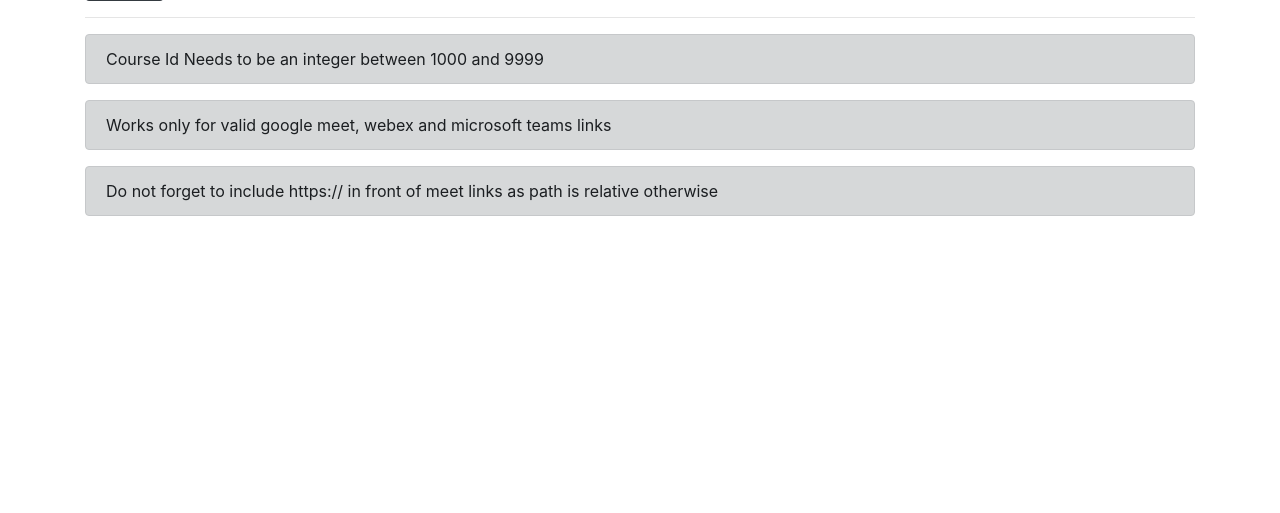
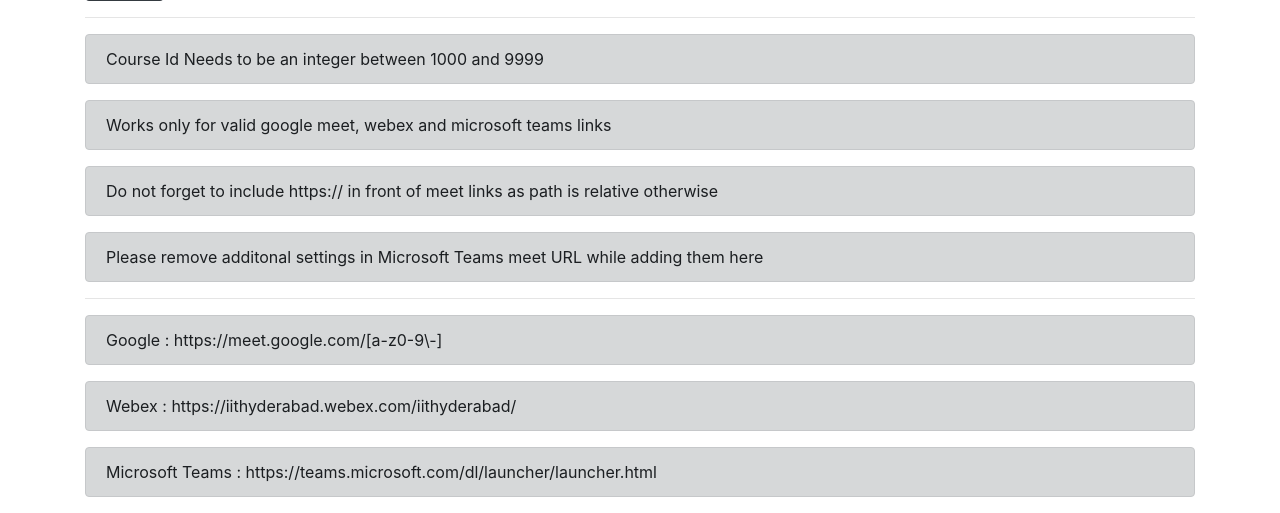
Before and after one commit to DivyanshK12/linkey, a Flask app: page /adder in a window 1280 px wide. Shown: the part 431-944 px from the top of the page. Before the commit the page ends 647 px from the top, so only its background shows below. Run offline with Flask 2, Linux system fonts and the light colour scheme; some libraries are stand-ins or nearby versions.

Commit message:
Updated Microdoft Link

```diff
--- a/app/main/utils.py
+++ b/app/main/utils.py
@@ -41,6 +41,6 @@ def validate_webex(url):
     return match_webex
 
 def validate_microsoft(url):
-    regex_microsoft = r"https://teams.microsoft.com/l/meetup-join/"
+    regex_microsoft = r"https://teams.microsoft.com/dl/launcher/launcher.html"
     match_microsoft = re.search(regex_microsoft, str(url), re.MULTILINE)
     return match_microsoft
--- a/app/templates/form.html
+++ b/app/templates/form.html
@@ -31,6 +31,11 @@
             <div class="alert alert-dark" role="alert">Course Id Needs to be an integer between 1000 and 9999</div>
             <div class="alert alert-dark" role="alert">Works only for valid google meet, webex and microsoft teams links</div>
             <div class="alert alert-dark" role="alert">Do not forget to include https:// in front of meet links as path is relative otherwise</div>
+            <div class="alert alert-dark" role="alert">Please remove additonal settings in Microsoft Teams meet URL while adding them here</div>
+            <hr>
+            <div class="alert alert-dark" role="alert">Google : https://meet.google.com/[a-z0-9\-]</div>
+            <div class="alert alert-dark" role="alert">Webex : https://iithyderabad.webex.com/iithyderabad/</div>
+            <div class="alert alert-dark" role="alert">Microsoft Teams : https://teams.microsoft.com/dl/launcher/launcher.html</div>
         {% with messages = get_flashed_messages() %}
                     {% if messages %}
                             {% for message in messages %}
```
